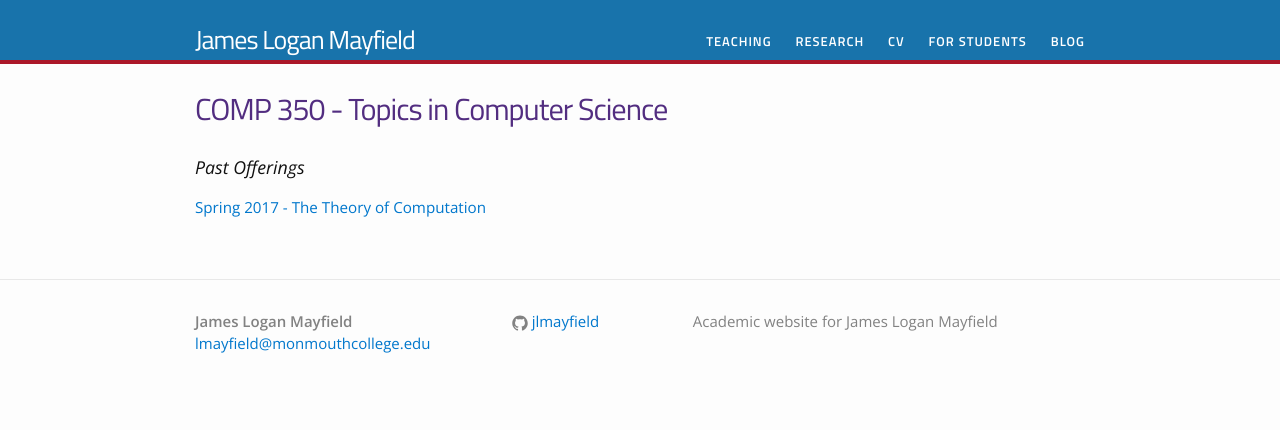
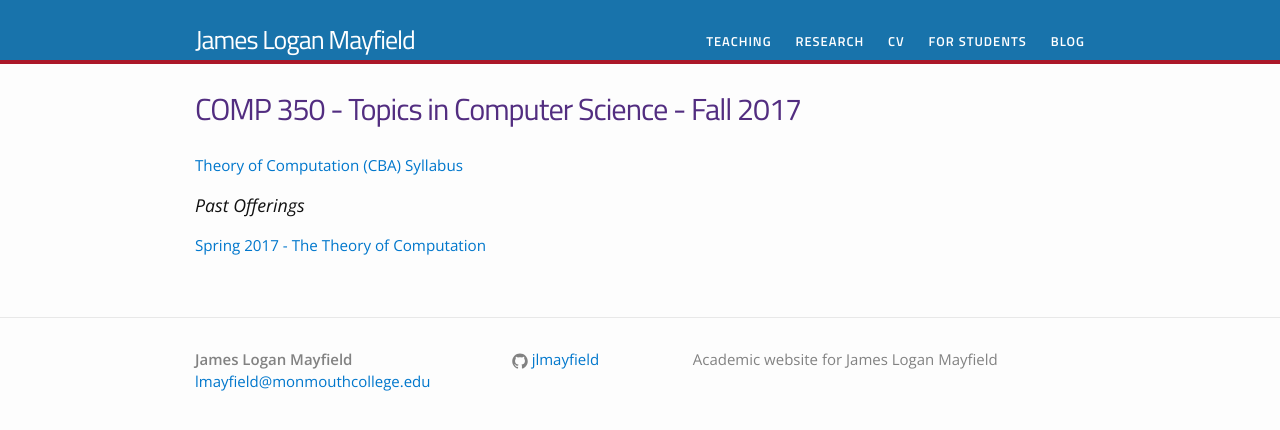
Before and after one commit to jlmayfield/jlmayfield.github.io, a Jekyll site: the page built from teaching/comp350.md, in a window 1280 px wide. Shown: the top 430 px of the page. Built offline with Jekyll 4.4.1, drawn with Linux system fonts in a browser that asks for light colours.

Commit message:
fa17. Syllabus for comp350 cba

```diff
--- a/teaching/comp350.md
+++ b/teaching/comp350.md
@@ -1,8 +1,11 @@
 ---
 layout: page
-title: COMP 350 - Topics in Computer Science
+title: COMP 350 - Topics in Computer Science - Fall 2017
 permalink: /teaching/COMP350/
 ---
+
+[Theory of Computation (CBA) Syllabus](/teaching/COMP350/theory-cba/comp350-theory-CBA-syllabus.pdf)
+
 
 ### Past Offerings
 
```
Also changed, not shown: 1 other file.
